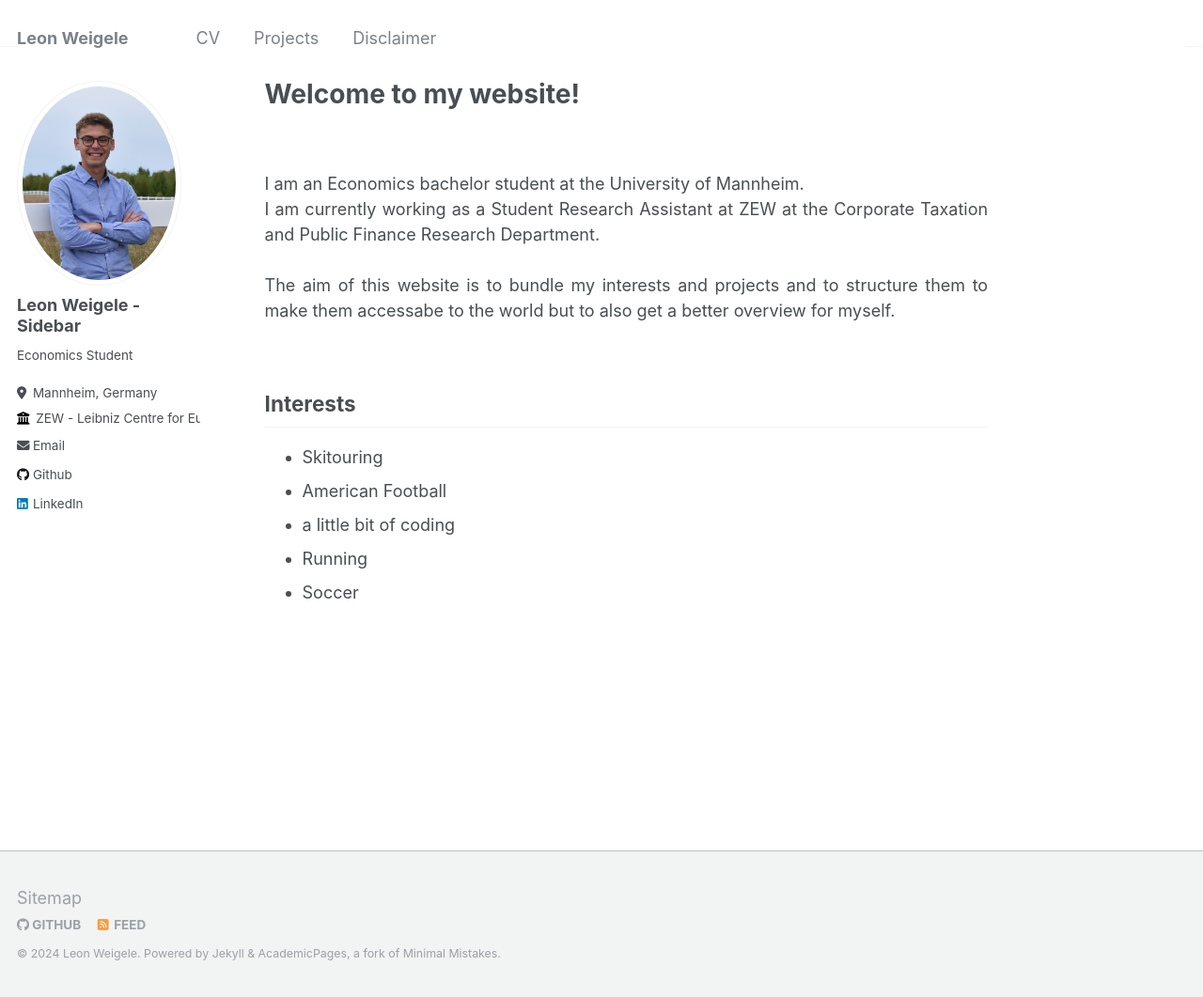
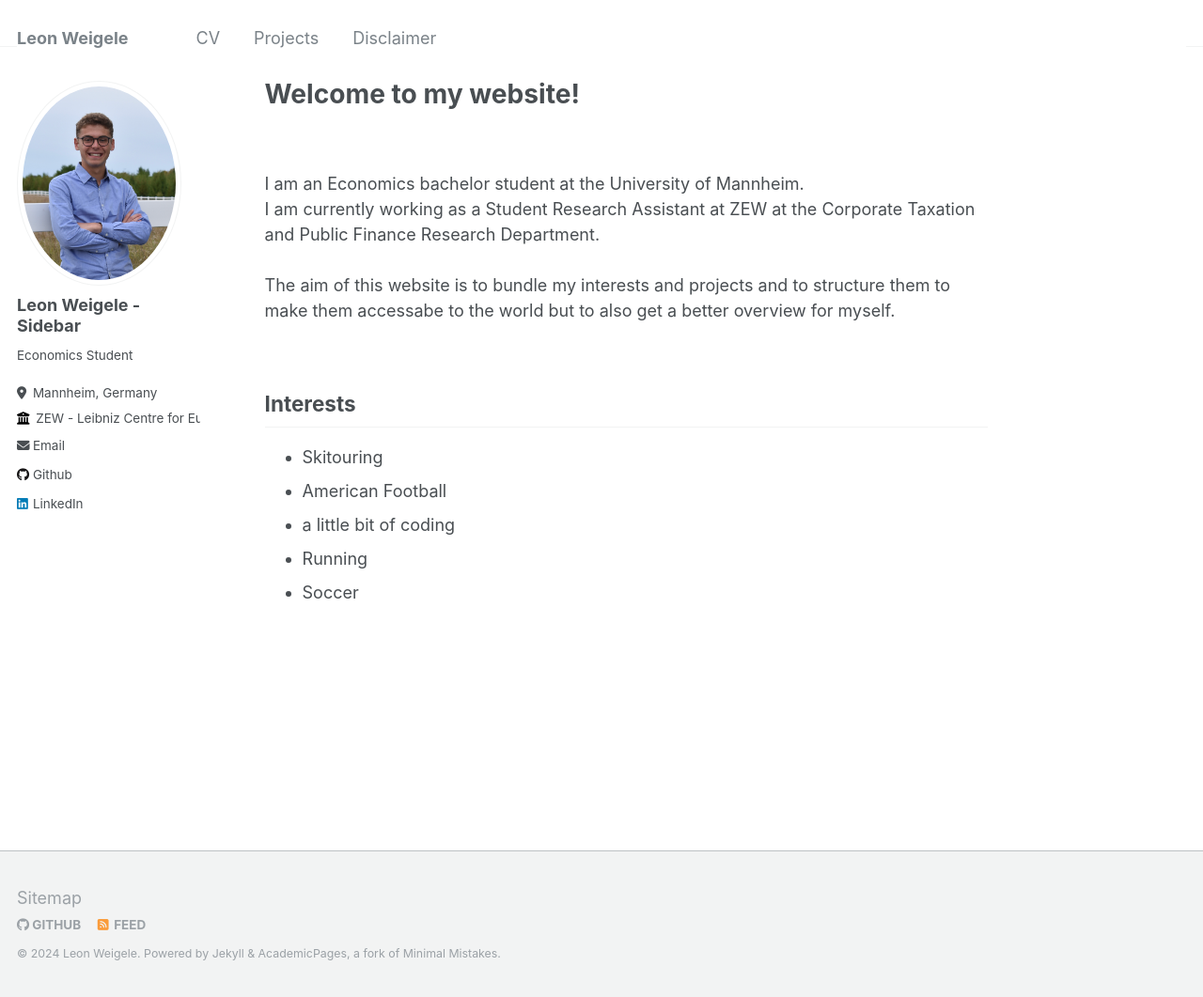
Before and after one commit to leonhamburg/leonweigele.github.io, a Jekyll site: the page built from _pages/about.md, in a window 1280 px wide and 1061 px high. Shown: the whole window at 94% size. Built offline with Jekyll 4.4.1, drawn with Linux system fonts in a browser that asks for light colours.

Commit message:
text allignment font page

```diff
--- a/_pages/about.md
+++ b/_pages/about.md
@@ -8,7 +8,8 @@
     - /about.html
 ---
 
-<div style="text-align: justify"><br> <br>
+<div style="text-align: initial">
+<br> <br>
 I am an Economics bachelor student at the University of Mannheim.<br>
 I am currently working as a Student Research Assistant at ZEW at the Corporate Taxation and Public Finance Research Department.<br> <br>
 
```
